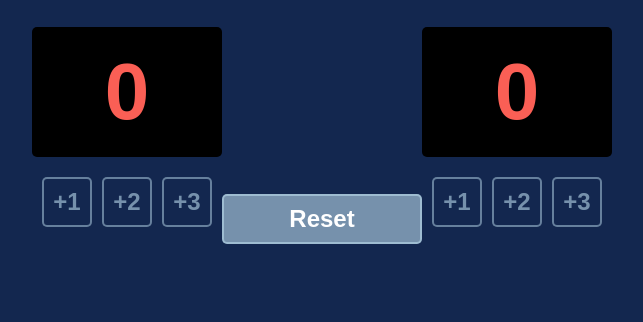
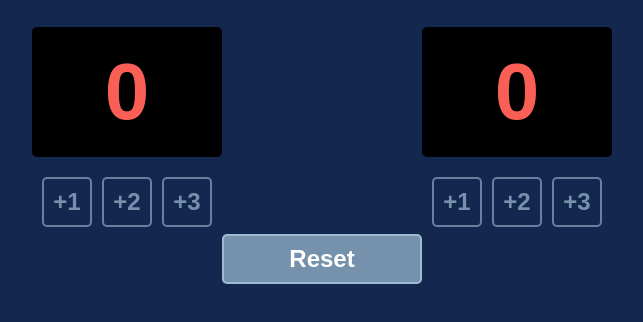
Before and after one commit to fathjami/BasketBall-Scoreboard, a plain HTML site: page index.html in a window 1280 px wide. Shown: the part 116-438 px from the top of the page, without its empty margins (318-961 px from the left). Drawn offline with Linux system fonts and the light colour scheme; a web font is replaced by a local one.

Commit message:
Update styles.css

```diff
--- a/styles.css
+++ b/styles.css
@@ -91,7 +91,7 @@ button:active{
 
 .reset{
     position: absolute;
-    bottom: 30%;
+    bottom: 25%;
 }
 
 .reset-button{
```
